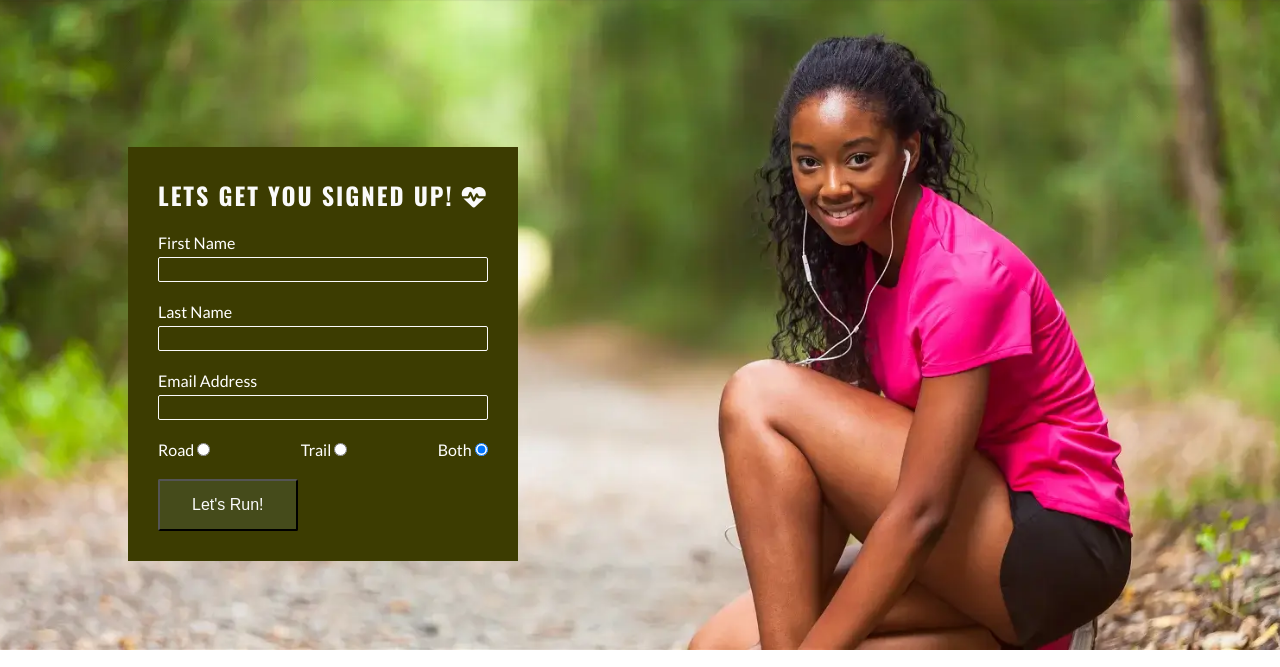
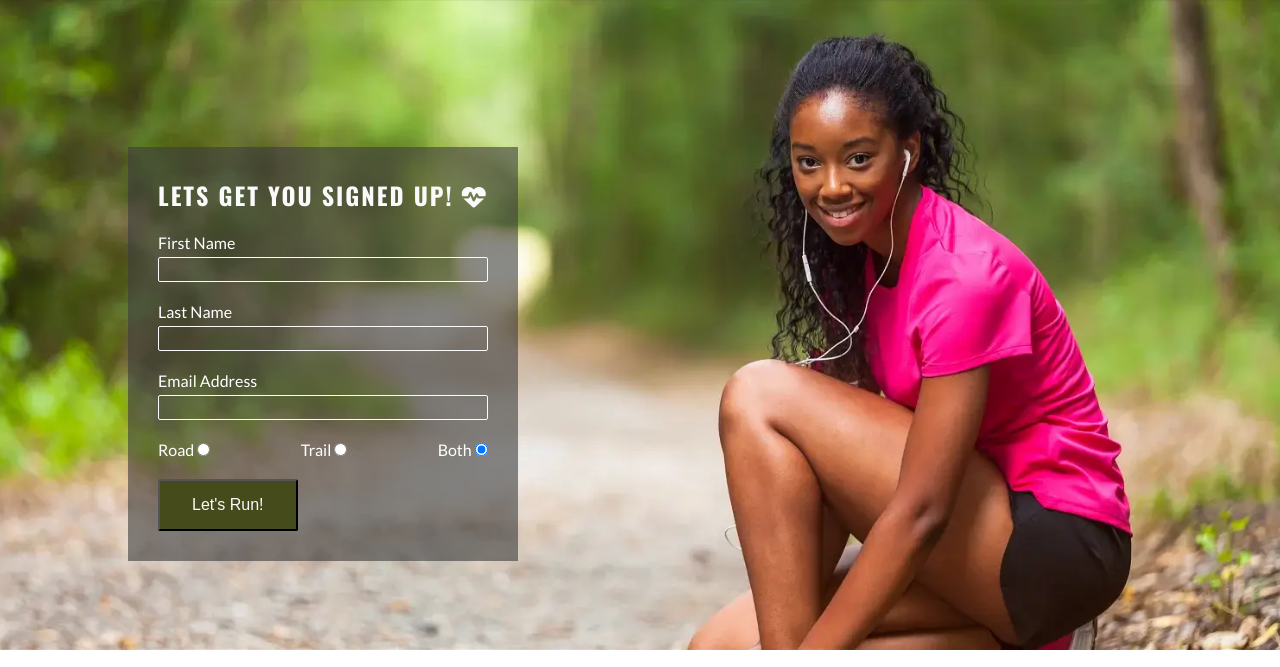
Before and after one commit to Jab90/love-running-project, a plain HTML site: page signup.html in a window 1280 px wide. Shown: the part 82-749 px from the top of the page. Drawn offline with nearby package versions, Linux system fonts and the light colour scheme.

```diff
--- a/assets/css/style.css
+++ b/assets/css/style.css
@@ -216,7 +216,7 @@ main {
 
 #signup-form {
     color: #ffffff;
-    background-color: rgba(60, 60, 0.6);
+    background-color: rgba(60, 60, 60, 0.6);
     padding: 30px;
 }
 
```
Also changed, not shown: gallery.html (+1 -0 lines).
